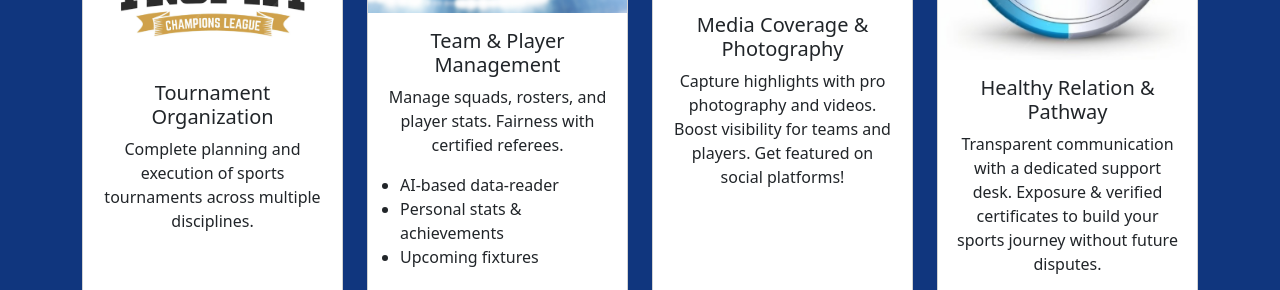
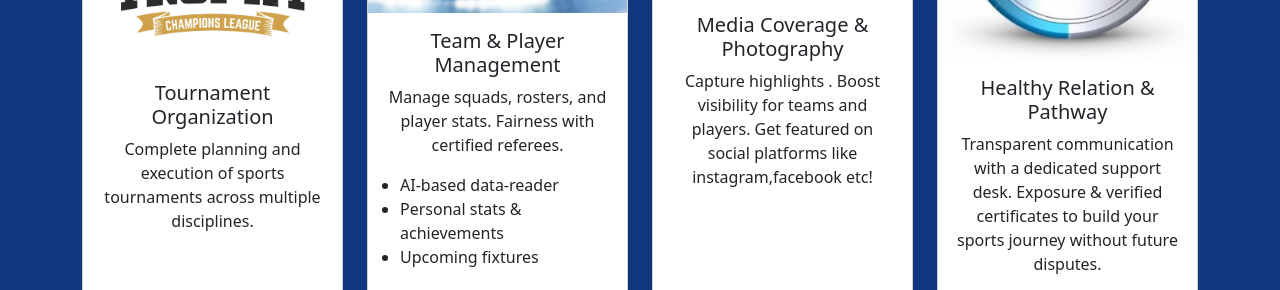
Before and after one commit to yashikaguptaworld/Victorians, a website: page public/index.html in a window 1280 px wide. Shown: the part 1827-2117 px from the top of the page. Drawn offline with nearby package versions, Linux system fonts and the light colour scheme.

Commit message:
Update index.html

```diff
--- a/public/index.html
+++ b/public/index.html
@@ -479,8 +479,8 @@
         <div class="card-body d-flex flex-column">
           <h5 class="card-title text-center">Media Coverage & Photography</h5>
           <p class="card-text text-center">
-            Capture highlights with pro photography and videos. Boost visibility for teams and players.
-            Get featured on social platforms!
+            Capture highlights . Boost visibility for teams and players.
+            Get featured on social platforms like instagram,facebook etc!
           </p>
           <div class="mt-auto text-center">
             <a data-bs-toggle="modal" data-bs-target="#divSignup" class="btn btn-primary">
```
